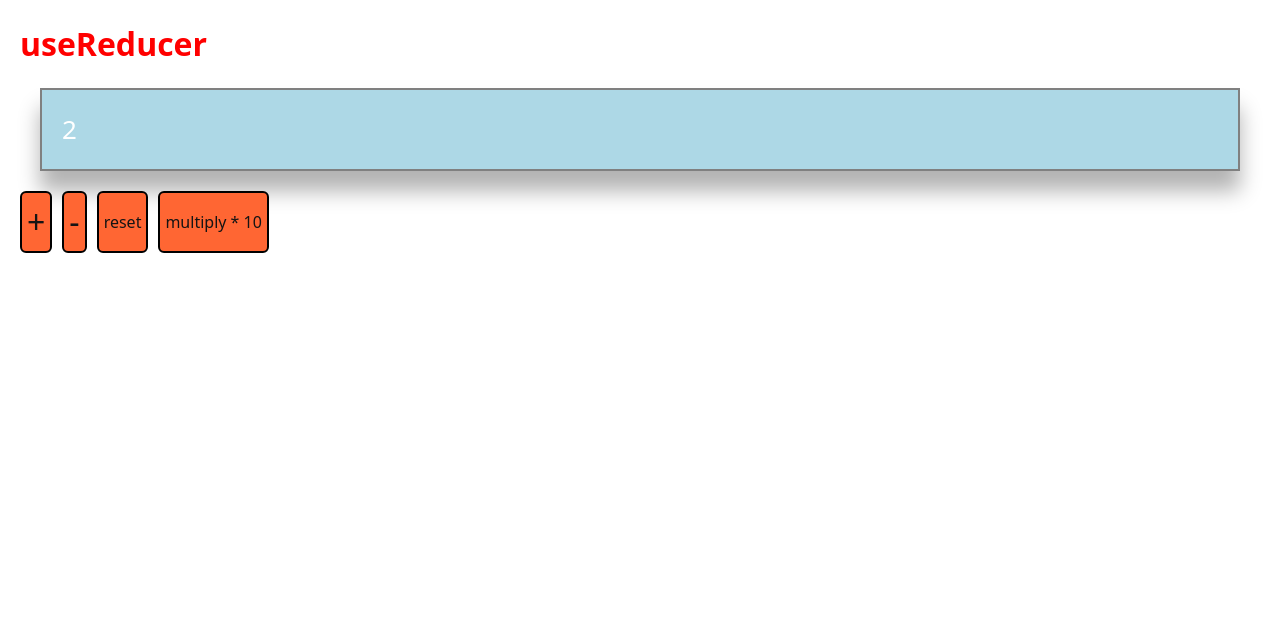
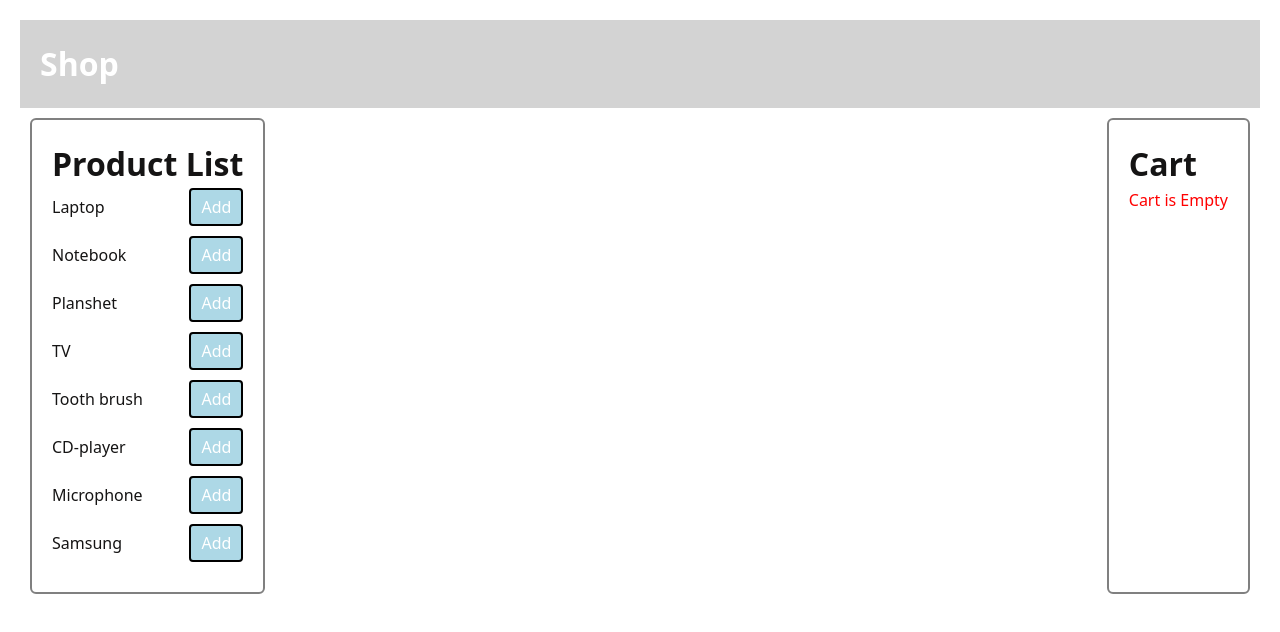
Before and after one commit to romanbarinov84/WebGarage-React-lessons-, a React (Vite) app: page / in a window 1280 px wide. Shown: the top 632 px of the page. Built offline with nearby package versions, Linux system fonts and the light colour scheme.

Commit message:
27.02 17:35 useContext+useReducer done

```diff
--- a/src/components/pages/HomePage.jsx
+++ b/src/components/pages/HomePage.jsx
@@ -6,7 +6,9 @@
 
 
 
-import Reducer from '../useReducer/Reducer';
+
+import HeadContext from '../useContext + useReducer/HeadContext';
+
 import './HomePage.css';
 
 
@@ -14,7 +16,7 @@ function HomePage() {
     return (
         <div>
 
-       <Reducer/>
+       <HeadContext/>
         </div>
     );
 }
--- /dev/null
+++ b/src/components/useContext + useReducer/Cart.jsx
@@ -0,0 +1,44 @@
+import { useContext } from 'react';
+import { CartContext } from './CartContext';
+
+const Cart = () => {
+    const { state, dispatch } = useContext(CartContext);
+    return (
+        <div>
+            <h1 style={{ fontSize: '32px', fontWeight: 'bold' }}>Cart</h1>
+            {state.items.length === 0 && (
+                <p style={{ color: 'red' }}>Cart is Empty</p>
+            )}
+
+            {state.items.map((item) => (
+                <div
+                    key={item.id}
+                    style={{
+                        display: 'flex',
+                        alignItems: 'center',
+                        marginBottom: '10px',
+                    }}
+                >
+                    <span style={{ flex: '1' }}> {item.name}</span>
+                    <button
+                        onClick={() =>
+                            dispatch({ type: 'REMOVE_ITEM', payload: item.id })
+                        }
+                        style={{
+                            border: '2px solid black',
+                            background: 'lightblue',
+                            color: 'white',
+                            padding: '5px 10px',
+                            borderRadius: '4px',
+                            cursor: 'pointer',
+                        }}
+                    >
+                        Remove
+                    </button>
+                </div>
+            ))}
+        </div>
+    );
+};
+
+export default Cart;
--- /dev/null
+++ b/src/components/useContext + useReducer/CartContext.js
@@ -0,0 +1,25 @@
+import { createContext } from "react";
+
+export const CartContext = createContext(null);
+
+
+
+function cartReducer(state , action){
+
+    switch(action.type){
+        case "ADD_ITEM":
+            return {
+                ...state,
+                items:[...state.items,action.payload]
+            };
+        case "REMOVE_ITEM":
+            return {
+                ...state,
+                items:state.items.filter(item => item.id !== action.payload)
+            }
+            default :
+            return state
+    }
+}
+
+export default cartReducer;
--- /dev/null
+++ b/src/components/useContext + useReducer/CartProvider.jsx
@@ -0,0 +1,19 @@
+import { useReducer } from "react"
+import cartReducer, { CartContext } from "./CartContext"
+
+
+
+const CartProvider = ({children}) => {
+    const initialState = {
+        items:[]
+    }
+    const [state , dispatch] = useReducer(cartReducer,initialState);
+
+  return (
+    <CartContext.Provider value={{state,dispatch}}>
+        {children}
+    </CartContext.Provider>
+  )
+}
+
+export default CartProvider
--- /dev/null
+++ b/src/components/useContext + useReducer/HeadContext.jsx
@@ -0,0 +1,14 @@
+import CartProvider from "./CartProvider"
+import Provider from "./Provider"
+
+
+
+const HeadContext = () => {
+  return (
+    <CartProvider>
+    <Provider/>
+    </CartProvider>
+  )
+}
+
+export default HeadContext
--- /dev/null
+++ b/src/components/useContext + useReducer/Main.jsx
@@ -0,0 +1,10 @@
+
+
+
+ const Main = () => {
+   return (
+     <div>Main</div>
+   )
+ }
+
+ export default Main
--- /dev/null
+++ b/src/components/useContext + useReducer/ProductList.jsx
@@ -0,0 +1,34 @@
+import { useContext } from "react"
+import { CartContext } from "./CartContext"
+import { products } from "./products";
+
+
+
+const ProductList = () => {
+    const {dispatch} = useContext(CartContext);
+  return (
+    <div>
+        <h1 style={{fontSize:"32px",fontWeight:"bold"}}>Product List</h1>
+        {products.map((product) => (
+       <div key={product.id} style={{ display: "flex", alignItems: "center", marginBottom: "10px" }}>
+  <span style={{ flex: 1 }}>{product.name}</span>
+  <button
+    onClick={() => dispatch({ type: "ADD_ITEM", payload: product })}
+    style={{
+      border: "2px solid black",
+      background: "lightblue",
+      color: "white",
+      padding: "5px 10px",
+      borderRadius: "4px",
+      cursor: "pointer"
+    }}
+  >
+    Add
+  </button>
+</div>
+       ))}
+    </div>
+  )
+}
+
+export default ProductList
--- /dev/null
+++ b/src/components/useContext + useReducer/Provider.jsx
@@ -0,0 +1,26 @@
+import Cart from "./Cart"
+import ProductList from "./ProductList"
+
+
+
+const Provider = () => {
+  return (
+    <>
+      <div style={{display:"flex",flexDirection:"column",background:"lightGray",padding:"20px",color:"white"}}>
+        <h1 style={{fontSize:"32px",fontWeight:"bold"}}>Shop</h1>
+</div>
+        <div style={{display:"flex",justifyContent:"space-between",padding:"10px"}}>
+            <div style={{border:"2px solid gray",padding:"20px",background:"#fff",borderRadius:"6px"}}>
+                <ProductList/>
+            </div>
+            <div style={{border:"2px solid gray",padding:"20px",background:"#fff",borderRadius:"6px"}}>
+                <Cart/>
+            </div>
+        </div>
+
+    </>
+
+  )
+}
+
+export default Provider
--- /dev/null
+++ b/src/components/useContext + useReducer/products.js
@@ -0,0 +1,12 @@
+
+export const products = [
+    {id:1 , name:"Laptop"},
+    {id:2 , name:"Notebook"},
+    {id:3 , name:"Planshet"},
+    {id:4 , name:"TV"},
+    {id:5 , name:"Tooth brush"},
+    {id:6 , name:"CD-player"},
+    {id:7 , name:"Microphone"},
+    {id:8 , name:"Samsung"},
+
+]
```
